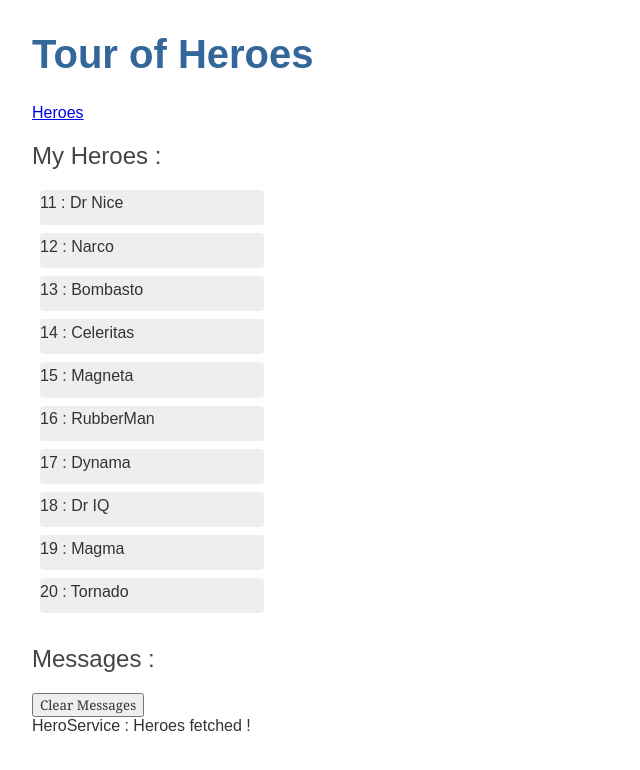
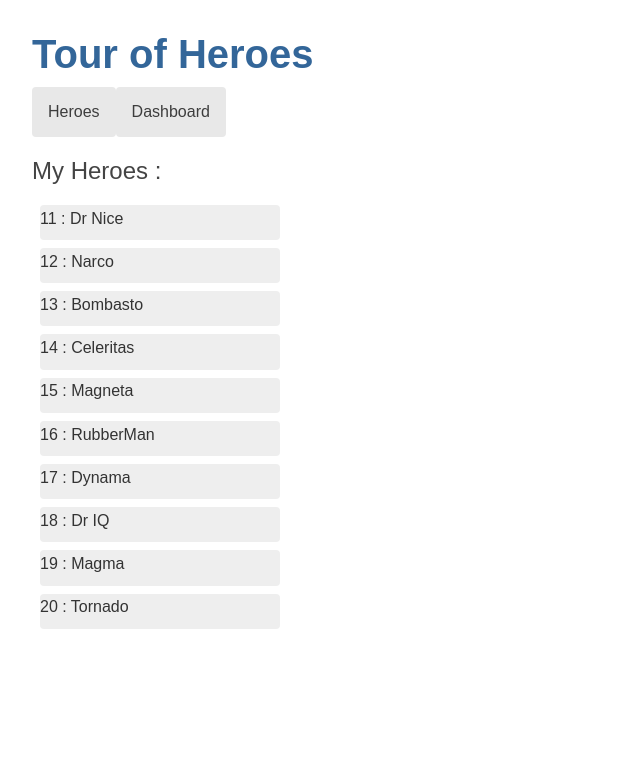
Before and after one commit to Krysyx/Angular-tour-of-heroes, an Angular app: page /heroes in a window 1280 px wide. Shown: the top 770 px of the page, without its empty margins (0-640 px from the left). Built offline with nearby package versions, Linux system fonts and the light colour scheme.

Commit message:
added activated route module to get route parameters

```diff
--- a/src/app/app-routing.module.ts
+++ b/src/app/app-routing.module.ts
@@ -1,12 +1,14 @@
 import { NgModule } from "@angular/core";
 import { RouterModule, Routes } from "@angular/router";
 import { DashboardComponent } from "./dashboard/dashboard.component";
+import { HeroDetailComponent } from "./hero-detail/hero-detail.component";
 import { HeroesComponent } from "./heroes/heroes.component";
 
 const routes: Routes = [
   { path: "heroes", component: HeroesComponent },
   { path: "dashboard", component: DashboardComponent },
   { path: "", redirectTo: "/dashboard", pathMatch: "full" },
+  { path: "hero/:id", component: HeroDetailComponent },
 ];
 
 @NgModule({
--- a/src/app/app.component.html
+++ b/src/app/app.component.html
@@ -1,6 +1,7 @@
 <h1>{{ title }}</h1>
 <nav>
   <a routerLink="/heroes">Heroes</a>
+  <a routerLink="/dashboard">Dashboard</a>
 </nav>
 <router-outlet></router-outlet>
 <app-messages></app-messages>
--- a/src/app/app.component.scss
+++ b/src/app/app.component.scss
@@ -0,0 +1,21 @@
+/* AppComponent's private CSS styles */
+h1 {
+  margin-bottom: 0;
+}
+nav a {
+  padding: 1rem;
+  text-decoration: none;
+  margin-top: 10px;
+  display: inline-block;
+  background-color: #e8e8e8;
+  color: #3d3d3d;
+  border-radius: 4px;
+}
+
+nav a:hover {
+  color: white;
+  background-color: #42545c;
+}
+nav a.active {
+  background-color: black;
+}
--- a/src/app/dashboard/dashboard.component.html
+++ b/src/app/dashboard/dashboard.component.html
@@ -1,4 +1,4 @@
 <h2>Top Heroes :</h2>
 <div class="heroes-menu">
-  <a *ngFor="let hero of heroes">{{ hero.name }}</a>
+  <a *ngFor="let hero of heroes" routerLink="/hero/{{ hero.id }}">{{ hero.name }}</a>
 </div>
--- a/src/app/hero-detail/hero-detail.component.html
+++ b/src/app/hero-detail/hero-detail.component.html
@@ -1,3 +1,4 @@
+<button (click)="goBack()">Go back</button>
 <div *ngIf="hero">
   <h2>{{ hero.name | uppercase }} Details</h2>
   <div><span>id : </span>{{ hero.id }}</div>
--- a/src/app/hero-detail/hero-detail.component.scss
+++ b/src/app/hero-detail/hero-detail.component.scss
@@ -0,0 +1,24 @@
+/* HeroDetailComponent's private CSS styles */
+label {
+  color: #435960;
+  font-weight: bold;
+}
+input {
+  font-size: 1em;
+  padding: 0.5rem;
+}
+button {
+  margin-top: 20px;
+  background-color: #eee;
+  padding: 1rem;
+  border-radius: 4px;
+  font-size: 1rem;
+}
+button:hover {
+  background-color: #cfd8dc;
+}
+button:disabled {
+  background-color: #eee;
+  color: #ccc;
+  cursor: auto;
+}
--- a/src/app/hero-detail/hero-detail.component.ts
+++ b/src/app/hero-detail/hero-detail.component.ts
@@ -1,5 +1,8 @@
 import { Component, OnInit, Input } from "@angular/core";
 import { Hero } from "../models/hero";
+import { ActivatedRoute } from "@angular/router";
+import { Location } from "@angular/common";
+import { HeroService } from "../hero.service";
 
 @Component({
   selector: "app-hero-detail",
@@ -7,8 +10,23 @@
   styleUrls: ["./hero-detail.component.scss"],
 })
 export class HeroDetailComponent implements OnInit {
-  @Input() hero?: Hero;
-  constructor() {}
+  hero: Hero;
+  constructor(
+    private heroService: HeroService,
+    private route: ActivatedRoute,
+    private location: Location
+  ) {}
 
-  ngOnInit(): void {}
+  ngOnInit(): void {
+    this.getHero();
+  }
+
+  getHero(): void {
+    const id = parseInt(this.route.snapshot.paramMap.get("id"));
+    this.heroService.getHero(id).subscribe((hero) => (this.hero = hero));
+  }
+
+  goBack(): void {
+    this.location.back();
+  }
 }
--- a/src/app/hero.service.ts
+++ b/src/app/hero.service.ts
@@ -2,16 +2,18 @@
 import HEROES from "./data/mock-heroes";
 import { Hero } from "./models/hero";
 import { Observable, of } from "rxjs";
-import { MessageService } from "./message.service";
 
 @Injectable({
   providedIn: "root",
 })
 export class HeroService {
-  constructor(private messageService: MessageService) {}
+  constructor() {}
 
   getHeroes(): Observable<Hero[]> {
-    this.messageService.add("HeroService : Heroes fetched !");
     return of(HEROES);
   }
+
+  getHero(heroId: number) {
+    return of(HEROES.find(({ id }) => heroId === id));
+  }
 }
--- a/src/app/heroes/heroes.component.html
+++ b/src/app/heroes/heroes.component.html
@@ -1,13 +1,8 @@
 <h2>My Heroes :</h2>
 <ul class="heroes">
-  <li
-    [class.selected]="hero === selectedHero"
-    *ngFor="let hero of heroes"
-    (click)="onSelect(hero)"
-  >
-    <span>{{ hero.id }} : </span>
-    <span>{{ hero.name }} </span>
+  <li *ngFor="let hero of heroes">
+    <a routerLink="/hero/{{ hero.id }}">
+      <span>{{ hero.id }} : </span> <span>{{ hero.name }} </span></a
+    >
   </li>
 </ul>
-
-<app-hero-detail [hero]="selectedHero"></app-hero-detail>
--- a/src/app/heroes/heroes.component.scss
+++ b/src/app/heroes/heroes.component.scss
@@ -5,34 +5,37 @@
   padding: 0;
   width: 15em;
 }
+.heroes li {
+  position: relative;
+  cursor: pointer;
+}
 
-.heroes li {
-  cursor: pointer;
-  position: relative;
-  left: 0;
+.heroes li:hover {
+  left: 0.1em;
+}
+
+.heroes a {
+  color: #333;
+  text-decoration: none;
   background-color: #eee;
   margin: 0.5em;
   padding: 0.3em 0;
   height: 1.6em;
   border-radius: 4px;
+  display: block;
+  width: 100%;
 }
-.heroes li:hover {
+
+.heroes a:hover {
   color: #2c3a41;
   background-color: #e6e6e6;
-  left: 0.1em;
 }
-.heroes li.selected {
-  background-color: black;
-  color: white;
+
+.heroes a:active {
+  background-color: #525252;
+  color: #fafafa;
 }
-.heroes li.selected:hover {
-  background-color: #505050;
-  color: white;
-}
-.heroes li.selected:active {
-  background-color: black;
-  color: white;
-}
+
 .heroes .badge {
   display: inline-block;
   font-size: small;
@@ -44,10 +47,8 @@
   left: -1px;
   top: -4px;
   height: 1.8em;
+  min-width: 16px;
+  text-align: right;
   margin-right: 0.8em;
   border-radius: 4px 0 0 4px;
 }
-
-input {
-  padding: 0.5rem;
-}
--- a/src/app/heroes/heroes.component.ts
+++ b/src/app/heroes/heroes.component.ts
@@ -9,7 +9,6 @@
   styleUrls: ["./heroes.component.scss"],
 })
 export class HeroesComponent implements OnInit {
-  selectedHero?: Hero;
   heroes: Hero[] = [];
   constructor(private heroService: HeroService, private messageService: MessageService) {}
 
@@ -17,12 +16,6 @@
     this.getHeroes();
   }
 
-  onSelect(hero: Hero): void {
-    const { id } = hero;
-    this.selectedHero = hero;
-    this.messageService.add(`Hero Selected : Selected hero id = ${id}`);
-  }
-
   getHeroes(): void {
     this.heroService.getHeroes().subscribe((heroes) => (this.heroes = heroes));
   }
```
